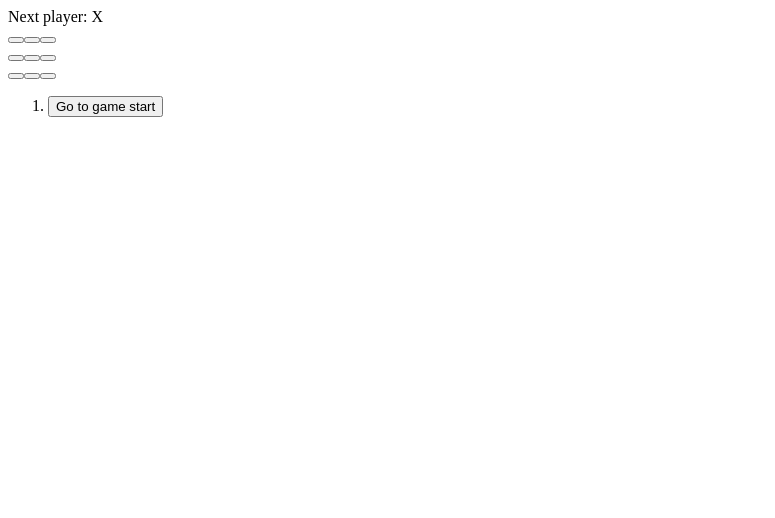
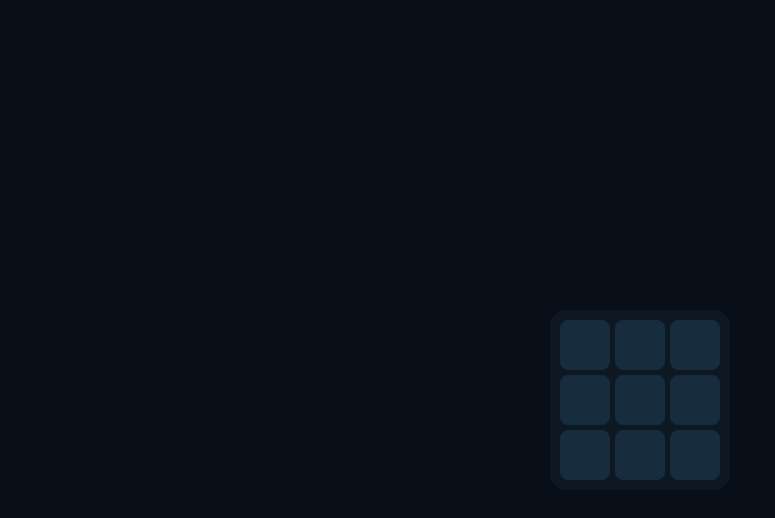
Before and after one commit to FullStackWebDevLab/tictactoe, a React (Vite) app: page / in a window 1280 px wide. Shown: the top 518 px of the page, without its empty margins (0-775 px from the left). Built offline with nearby package versions, Linux system fonts and the light colour scheme.

Commit message:
feat: Draw the board.

```diff
--- a/index.html
+++ b/index.html
@@ -3,6 +3,7 @@
 <head>
     <meta charset="UTF-8" />
     <meta name="viewport" content="width=device-width, initial-scale=1.0" />
+    <link rel="stylesheet" href="src/style.css">
     <title>tictactoe</title>
 </head>
 <body>
--- a/src/App.tsx
+++ b/src/App.tsx
@@ -1,115 +1,23 @@
-import { useState } from 'react';
-
-function Square({ value, onSquareClick }) {
-  return (
-    <button className="square" onClick={onSquareClick}>
-      {value}
-    </button>
-  );
+export default function App() {
+    return <Board />;
 }
 
-function Board({ xIsNext, squares, onPlay }) {
-  function handleClick(i) {
-    if (calculateWinner(squares) || squares[i]) {
-      return;
-    }
-    const nextSquares = squares.slice();
-    if (xIsNext) {
-      nextSquares[i] = 'X';
-    } else {
-      nextSquares[i] = 'O';
-    }
-    onPlay(nextSquares);
-  }
-
-  const winner = calculateWinner(squares);
-  let status;
-  if (winner) {
-    status = 'Winner: ' + winner;
-  } else {
-    status = 'Next player: ' + (xIsNext ? 'X' : 'O');
-  }
-
-  return (
-    <>
-      <div className="status">{status}</div>
-      <div className="board-row">
-        <Square value={squares[0]} onSquareClick={() => handleClick(0)} />
-        <Square value={squares[1]} onSquareClick={() => handleClick(1)} />
-        <Square value={squares[2]} onSquareClick={() => handleClick(2)} />
-      </div>
-      <div className="board-row">
-        <Square value={squares[3]} onSquareClick={() => handleClick(3)} />
-        <Square value={squares[4]} onSquareClick={() => handleClick(4)} />
-        <Square value={squares[5]} onSquareClick={() => handleClick(5)} />
-      </div>
-      <div className="board-row">
-        <Square value={squares[6]} onSquareClick={() => handleClick(6)} />
-        <Square value={squares[7]} onSquareClick={() => handleClick(7)} />
-        <Square value={squares[8]} onSquareClick={() => handleClick(8)} />
-      </div>
-    </>
-  );
+function Board() {
+    return (
+        <div className="board">
+            <Cell />
+            <Cell />
+            <Cell />
+            <Cell />
+            <Cell />
+            <Cell />
+            <Cell />
+            <Cell />
+            <Cell />
+        </div>
+    );
 }
 
-export default function Game() {
-  const [history, setHistory] = useState([Array(9).fill(null)]);
-  const [currentMove, setCurrentMove] = useState(0);
-  const xIsNext = currentMove % 2 === 0;
-  const currentSquares = history[currentMove];
-
-  function handlePlay(nextSquares) {
-    const nextHistory = [...history.slice(0, currentMove + 1), nextSquares];
-    setHistory(nextHistory);
-    setCurrentMove(nextHistory.length - 1);
-  }
-
-  function jumpTo(nextMove) {
-    setCurrentMove(nextMove);
-  }
-
-  const moves = history.map((squares, move) => {
-    let description;
-    if (move > 0) {
-      description = 'Go to move #' + move;
-    } else {
-      description = 'Go to game start';
-    }
-    return (
-      <li key={move}>
-        <button onClick={() => jumpTo(move)}>{description}</button>
-      </li>
-    );
-  });
-
-  return (
-    <div className="game">
-      <div className="game-board">
-        <Board xIsNext={xIsNext} squares={currentSquares} onPlay={handlePlay} />
-      </div>
-      <div className="game-info">
-        <ol>{moves}</ol>
-      </div>
-    </div>
-  );
+function Cell() {
+    return <button className="cell"></button>;
 }
-
-function calculateWinner(squares) {
-  const lines = [
-    [0, 1, 2],
-    [3, 4, 5],
-    [6, 7, 8],
-    [0, 3, 6],
-    [1, 4, 7],
-    [2, 5, 8],
-    [0, 4, 8],
-    [2, 4, 6],
-  ];
-  for (let i = 0; i < lines.length; i++) {
-    const [a, b, c] = lines[i];
-    if (squares[a] && squares[a] === squares[b] && squares[a] === squares[c]) {
-      return squares[a];
-    }
-  }
-  return null;
-}
--- a/src/main.tsx
+++ b/src/main.tsx
@@ -2,8 +2,8 @@ import { StrictMode } from 'react'
 import { createRoot } from 'react-dom/client'
 import App from './App.tsx'
 
-createRoot(document.getElementById('root')!).render(
+createRoot(document.getElementById('root')).render(
   <StrictMode>
     <App />
-  </StrictMode>,
+  </StrictMode>
 )
--- /dev/null
+++ b/src/style.css
@@ -0,0 +1,57 @@
+:root {
+    --background-color: #080f18;
+    --surface-background-3: #172c3d;
+    --accent-soft: rgb(13, 202, 240);
+    /*
+    --surface-background-1: #0f1b26;
+    --surface-background-2: #132433;
+    --border-color-1: #1c3242;
+    --accent: #0dcaf0;
+    --accent-hover: #2dd6f5;
+    --text-primary: #e6f1f7;
+    --text-secondary: #a9c0cf;
+    --warning: #f1c40f;
+    --danger: #e74c3c;
+    */
+}
+
+* {
+    margin: 0;
+    padding: 0;
+    box-sizing: border-box;
+}
+
+body {
+    background-color: var(--background-color);
+    color: white;
+}
+
+#root {
+    display: flex;
+    align-items: center;
+    justify-content: center;
+    height: 100vh;
+}
+
+.board {
+    background-color: #0d1822;
+    display: grid;
+    grid-template-columns: repeat(3, 50px);
+    width: fit-content;
+    height: fit-content;
+    gap: 5px;
+    padding: 10px;
+    border-radius: 16px;
+}
+
+.cell {
+    aspect-ratio: 1;
+    background-color: var(--surface-background-3);
+    border: 1px solid var(--surface-background-3);
+    border-radius: 8px;
+}
+
+.cell:hover {
+    border-color: var(--accent-soft);
+    box-shadow: 0 0 4px var(--accent-soft);
+}
```
Also changed, not shown: 1 other file (tests, documents, lock files or other folders).
